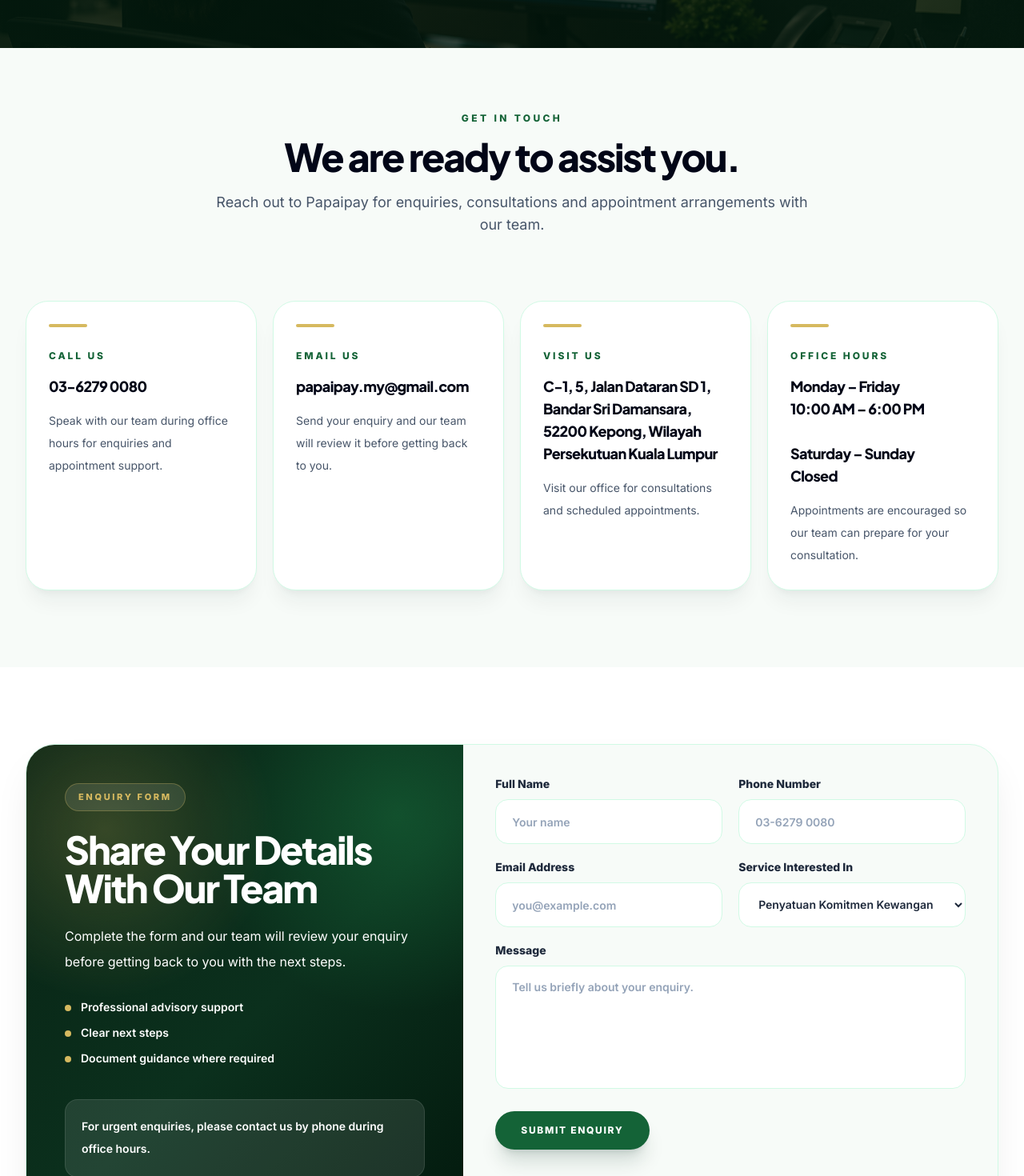
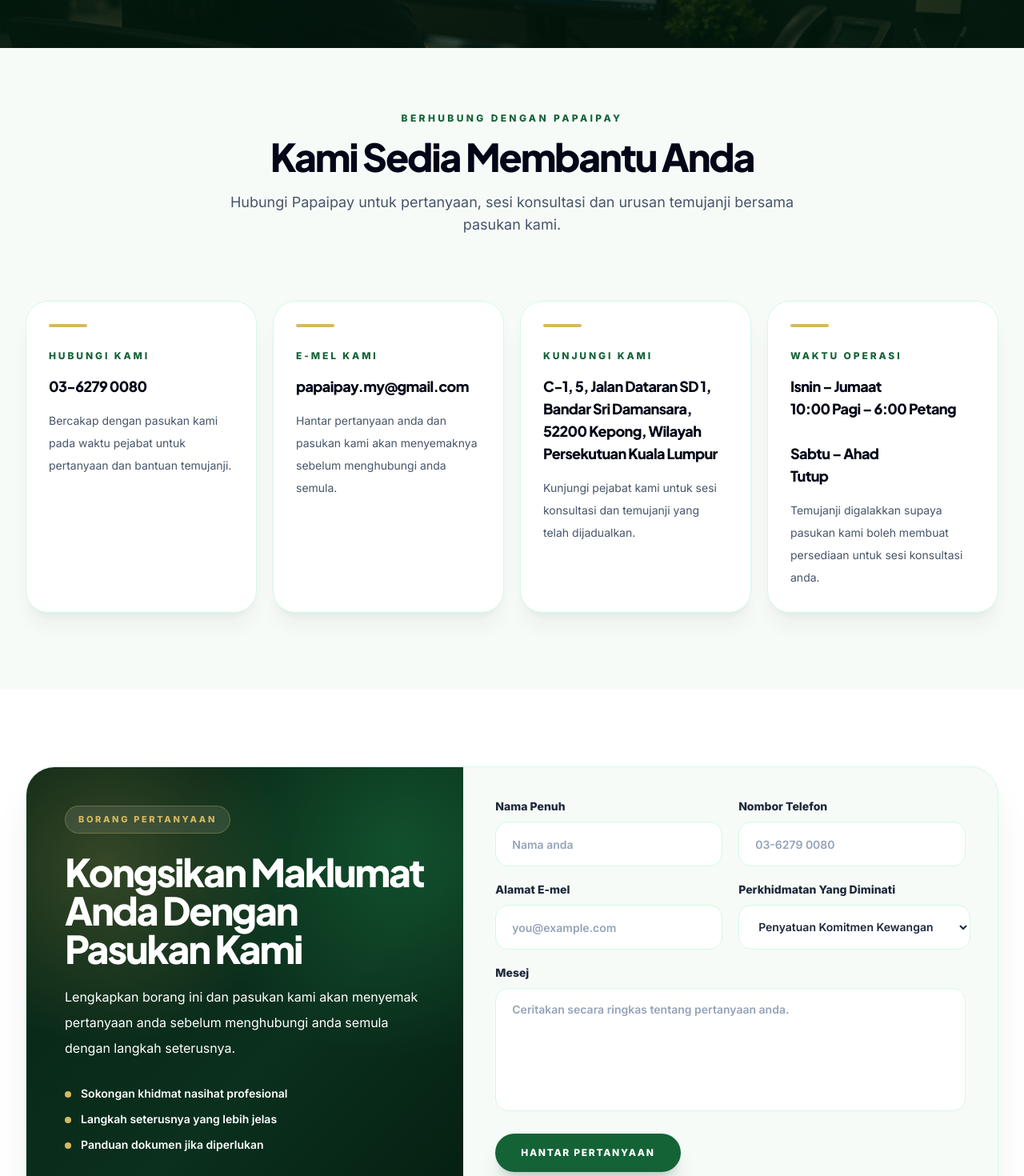
Before and after one commit to Neugens-Solution/papaipay-website, a Next.js app: page /contact in a window 1280 px wide. Shown: the part 260-1730 px from the top of the page at 80% size. Built offline with nearby package versions, Linux system fonts and the light colour scheme.

Commit message:
Update contact page BM copy

```diff
--- a/app/contact/page.tsx
+++ b/app/contact/page.tsx
@@ -13,33 +13,33 @@
 
 const contactCards = [
   {
-    title: "Call Us",
+    title: "Hubungi Kami",
     value: "03-6279 0080",
-    description: "Speak with our team during office hours for enquiries and appointment support.",
+    description: "Bercakap dengan pasukan kami pada waktu pejabat untuk pertanyaan dan bantuan temujanji.",
   },
   {
-    title: "Email Us",
+    title: "E-mel Kami",
     value: "papaipay.my@gmail.com",
-    description: "Send your enquiry and our team will review it before getting back to you.",
+    description: "Hantar pertanyaan anda dan pasukan kami akan menyemaknya sebelum menghubungi anda semula.",
   },
   {
-    title: "Visit Us",
+    title: "Kunjungi Kami",
     value: "C-1, 5, Jalan Dataran SD 1, Bandar Sri Damansara, 52200 Kepong, Wilayah Persekutuan Kuala Lumpur",
-    description: "Visit our office for consultations and scheduled appointments.",
+    description: "Kunjungi pejabat kami untuk sesi konsultasi dan temujanji yang telah dijadualkan.",
   },
   {
-    title: "Office Hours",
-    value: "Monday – Friday\n10:00 AM – 6:00 PM\n\nSaturday – Sunday\nClosed",
-    description: "Appointments are encouraged so our team can prepare for your consultation.",
+    title: "Waktu Operasi",
+    value: "Isnin – Jumaat\n10:00 Pagi – 6:00 Petang\n\nSabtu – Ahad\nTutup",
+    description: "Temujanji digalakkan supaya pasukan kami boleh membuat persediaan untuk sesi konsultasi anda.",
   },
 ];
 
 const enquiryTypes = [
   "Penyatuan Komitmen Kewangan",
-  "Pembiayaan Peribadi",
+  "Pengurusan Pembiayaan Peribadi",
   "Penyelesaian SME",
   "Henry's Asset Approach",
-  "General Enquiry",
+  "Pertanyaan Umum",
 ];
 
 const socialLinks = [
@@ -71,15 +71,15 @@
         <div className="absolute inset-0 bg-[linear-gradient(90deg,rgba(3,26,14,0.9)_0%,rgba(3,26,14,0.72)_48%,rgba(3,26,14,0.88)_100%)]" />
         <div className="absolute inset-0 bg-gradient-to-t from-[#031a0e]/82 via-black/10 to-black/30" />
         <div className="relative mx-auto w-full max-w-7xl px-5 py-8 md:py-16 lg:px-8">
-          <h1 className="text-3xl font-extrabold leading-[1.05] tracking-[-0.05em] md:text-4xl lg:text-5xl">Contact Us</h1>
+          <h1 className="text-3xl font-extrabold leading-[1.05] tracking-[-0.05em] md:text-4xl lg:text-5xl">Hubungi Kami</h1>
         </div>
       </section>
 
       <section className="px-5 py-16 lg:px-8 lg:py-20">
         <div className="mx-auto max-w-3xl text-center">
-          <p className="text-xs font-extrabold uppercase tracking-[0.28em] text-brand-700">Get In Touch</p>
-          <h2 className="mt-4 text-3xl font-extrabold leading-[1.04] tracking-[-0.045em] text-slate-950 md:text-5xl">We are ready to assist you.</h2>
-          <p className="mt-5 text-base leading-8 text-slate-600 md:text-lg">Reach out to Papaipay for enquiries, consultations and appointment arrangements with our team.</p>
+          <p className="text-xs font-extrabold uppercase tracking-[0.28em] text-brand-700">Berhubung Dengan Papaipay</p>
+          <h2 className="mt-4 text-3xl font-extrabold leading-[1.04] tracking-[-0.045em] text-slate-950 md:text-5xl">Kami Sedia Membantu Anda</h2>
+          <p className="mt-5 text-base leading-8 text-slate-600 md:text-lg">Hubungi Papaipay untuk pertanyaan, sesi konsultasi dan urusan temujanji bersama pasukan kami.</p>
         </div>
       </section>
 
@@ -94,24 +94,24 @@
           <div className="relative overflow-hidden bg-[linear-gradient(135deg,#082314_0%,#0b301d_55%,#031a0e_100%)] p-8 text-white md:p-12">
             <div className="absolute inset-0 bg-[radial-gradient(circle_at_18%_18%,rgba(214,185,95,0.22),transparent_32%),radial-gradient(circle_at_85%_15%,rgba(31,143,77,0.35),transparent_36%)]" />
             <div className="relative">
-              <span className="inline-flex rounded-full border border-[#d6b95f]/30 bg-white/10 px-4 py-2 text-[11px] font-extrabold uppercase tracking-[0.24em] text-[#d6b95f]">ENQUIRY FORM</span>
-              <h2 className="mt-6 text-3xl font-extrabold leading-[1.04] tracking-[-0.045em] md:text-5xl">Share Your Details With Our Team</h2>
-              <p className="mt-5 max-w-xl text-base leading-8 text-white/74">Complete the form and our team will review your enquiry before getting back to you with the next steps.</p>
+              <span className="inline-flex rounded-full border border-[#d6b95f]/30 bg-white/10 px-4 py-2 text-[11px] font-extrabold uppercase tracking-[0.24em] text-[#d6b95f]">BORANG PERTANYAAN</span>
+              <h2 className="mt-6 text-3xl font-extrabold leading-[1.04] tracking-[-0.045em] md:text-5xl">Kongsikan Maklumat Anda Dengan Pasukan Kami</h2>
+              <p className="mt-5 max-w-xl text-base leading-8 text-white/74">Lengkapkan borang ini dan pasukan kami akan menyemak pertanyaan anda sebelum menghubungi anda semula dengan langkah seterusnya.</p>
               <ul className="mt-8 grid gap-3 text-sm font-semibold text-white/82">
-                {['Professional advisory support', 'Clear next steps', 'Document guidance where required'].map((item) => <li key={item} className="flex items-center gap-3"><span className="h-2 w-2 rounded-full bg-[#d6b95f]" />{item}</li>)}
+                {['Sokongan khidmat nasihat profesional', 'Langkah seterusnya yang lebih jelas', 'Panduan dokumen jika diperlukan'].map((item) => <li key={item} className="flex items-center gap-3"><span className="h-2 w-2 rounded-full bg-[#d6b95f]" />{item}</li>)}
               </ul>
-              <div className="mt-10 rounded-2xl border border-white/10 bg-white/10 p-5 text-sm font-semibold leading-7 text-white/78">For urgent enquiries, please contact us by phone during office hours.</div>
+              <div className="mt-10 rounded-2xl border border-white/10 bg-white/10 p-5 text-sm font-semibold leading-7 text-white/78">Untuk pertanyaan segera, sila hubungi kami melalui telefon pada waktu pejabat.</div>
             </div>
           </div>
           <form className="p-6 md:p-10">
             <div className="grid gap-5 md:grid-cols-2">
-              <Field label="Full Name" placeholder="Your name" />
-              <Field label="Phone Number" placeholder="03-6279 0080" type="tel" />
-              <Field label="Email Address" placeholder="you@example.com" type="email" />
-              <label className="grid gap-2 text-sm font-extrabold text-slate-800"><span>Service Interested In</span><select className="h-14 rounded-2xl border border-emerald-100 bg-white px-5 text-sm font-semibold text-slate-800 outline-none transition focus:border-brand-700 focus:ring-4 focus:ring-brand-700/10">{enquiryTypes.map((type) => <option key={type}>{type}</option>)}</select></label>
+              <Field label="Nama Penuh" placeholder="Nama anda" />
+              <Field label="Nombor Telefon" placeholder="03-6279 0080" type="tel" />
+              <Field label="Alamat E-mel" placeholder="you@example.com" type="email" />
+              <label className="grid gap-2 text-sm font-extrabold text-slate-800"><span>Perkhidmatan Yang Diminati</span><select className="h-14 rounded-2xl border border-emerald-100 bg-white px-5 text-sm font-semibold text-slate-800 outline-none transition focus:border-brand-700 focus:ring-4 focus:ring-brand-700/10">{enquiryTypes.map((type) => <option key={type}>{type}</option>)}</select></label>
             </div>
-            <label className="mt-5 grid gap-2 text-sm font-extrabold text-slate-800"><span>Message</span><textarea rows={6} placeholder="Tell us briefly about your enquiry." className="resize-none rounded-2xl border border-emerald-100 bg-white px-5 py-4 text-sm font-semibold text-slate-800 outline-none transition placeholder:text-slate-400 focus:border-brand-700 focus:ring-4 focus:ring-brand-700/10" /></label>
-            <button type="submit" className="mt-7 w-full rounded-full bg-brand-700 px-8 py-4 text-xs font-extrabold uppercase tracking-[0.14em] text-white shadow-xl shadow-emerald-950/15 transition hover:-translate-y-0.5 hover:bg-brand-900 md:w-auto">Submit Enquiry</button>
+            <label className="mt-5 grid gap-2 text-sm font-extrabold text-slate-800"><span>Mesej</span><textarea rows={6} placeholder="Ceritakan secara ringkas tentang pertanyaan anda." className="resize-none rounded-2xl border border-emerald-100 bg-white px-5 py-4 text-sm font-semibold text-slate-800 outline-none transition placeholder:text-slate-400 focus:border-brand-700 focus:ring-4 focus:ring-brand-700/10" /></label>
+            <button type="submit" className="mt-7 w-full rounded-full bg-brand-700 px-8 py-4 text-xs font-extrabold uppercase tracking-[0.14em] text-white shadow-xl shadow-emerald-950/15 transition hover:-translate-y-0.5 hover:bg-brand-900 md:w-auto">Hantar Pertanyaan</button>
           </form>
         </div>
       </section>
@@ -119,9 +119,9 @@
       <section className="bg-[#f7fbf8] px-5 py-20 lg:px-8 lg:py-24">
         <div className="mx-auto max-w-7xl">
           <div className="mx-auto max-w-3xl text-center">
-            <p className="text-xs font-extrabold uppercase tracking-[0.28em] text-brand-700">Visit Our Office</p>
-            <h2 className="mt-4 text-3xl font-extrabold leading-[1.04] tracking-[-0.045em] text-slate-950 md:text-5xl">Visit Our Office</h2>
-            <p className="mt-5 text-base leading-8 text-slate-600 md:text-lg">Located in Bandar Sri Damansara, our office is easily accessible for consultations and scheduled appointments.</p>
+            <p className="text-xs font-extrabold uppercase tracking-[0.28em] text-brand-700">Kunjungi Pejabat Kami</p>
+            <h2 className="mt-4 text-3xl font-extrabold leading-[1.04] tracking-[-0.045em] text-slate-950 md:text-5xl">Kunjungi Pejabat Kami</h2>
+            <p className="mt-5 text-base leading-8 text-slate-600 md:text-lg">Pejabat kami terletak di Bandar Sri Damansara dan boleh dikunjungi untuk sesi konsultasi serta temujanji yang telah dijadualkan.</p>
           </div>
           <div className="mt-12 overflow-hidden rounded-[2rem] border border-emerald-100 bg-white shadow-2xl shadow-emerald-950/10">
             <iframe src="https://www.google.com/maps/embed?pb=!1m18!1m12!1m3!1d1991.8001775262276!2d101.61816179839475!3d3.199201799999996!2m3!1f0!2f0!3f0!3m2!1i1024!2i768!4f13.1!3m3!1m2!1s0xa291ee52eb679911%3A0x9e7d9e7d1d5418fb!2sPAPA%20IPAY!5e0!3m2!1sen!2smy!4v1781586680115!5m2!1sen!2smy" width="100%" height="420" style={{ border: 0 }} allowFullScreen loading="lazy" referrerPolicy="no-referrer-when-downgrade" title="Papaipay office location" className="h-[320px] w-full md:h-[420px]" />
@@ -131,8 +131,8 @@
 
       <section className="bg-white px-5 py-20 lg:px-8 lg:py-24">
         <div className="mx-auto max-w-5xl text-center">
-          <p className="text-xs font-extrabold uppercase tracking-[0.28em] text-brand-700">Follow Us</p>
-          <h2 className="mt-4 text-3xl font-extrabold leading-[1.04] tracking-[-0.045em] text-slate-950 md:text-5xl">Stay connected with Papaipay.</h2>
+          <p className="text-xs font-extrabold uppercase tracking-[0.28em] text-brand-700">Ikuti Kami</p>
+          <h2 className="mt-4 text-3xl font-extrabold leading-[1.04] tracking-[-0.045em] text-slate-950 md:text-5xl">Kekal berhubung dengan Papaipay.</h2>
           <div className="mt-10 grid gap-4 sm:grid-cols-3">
             {socialLinks.map(([social, href]) => <a key={social} href={href} className="flex items-center justify-center gap-3 rounded-[1.25rem] border border-emerald-100 bg-[#f7fbf8] px-5 py-4 text-sm font-extrabold text-slate-800 shadow-lg shadow-emerald-950/5 transition hover:-translate-y-0.5 hover:border-brand-700/30 hover:text-brand-700"><SocialIcon name={social} className="h-5 w-5" />{social}</a>)}
           </div>
@@ -144,9 +144,9 @@
           <div className="absolute inset-0 bg-cover bg-center opacity-[0.12]" style={{ backgroundImage: "url('/hero-contact.png')" }} />
           <div className="absolute inset-0 bg-black/25" />
           <div className="relative">
-            <h2 className="mx-auto max-w-3xl text-3xl font-extrabold leading-tight tracking-[-0.045em] md:text-5xl">Let&apos;s Start The Conversation</h2>
-            <p className="mx-auto mt-6 max-w-2xl text-base leading-8 text-white/78">Speak with our team to learn more about the services and solutions available through Papaipay.</p>
-            <a href="tel:0362790080" className="mt-9 inline-flex rounded-full bg-white px-8 py-4 text-xs font-extrabold uppercase tracking-[0.12em] text-brand-900 shadow-xl transition hover:-translate-y-0.5 hover:bg-white/90">Call Us Now</a>
+            <h2 className="mx-auto max-w-3xl text-3xl font-extrabold leading-tight tracking-[-0.045em] md:text-5xl">Bercakap Dengan Kami</h2>
+            <p className="mx-auto mt-6 max-w-2xl text-base leading-8 text-white/78">Berhubung dengan pasukan kami untuk mengetahui lebih lanjut tentang perkhidmatan yang kami sediakan.</p>
+            <a href="tel:0362790080" className="mt-9 inline-flex rounded-full bg-white px-8 py-4 text-xs font-extrabold uppercase tracking-[0.12em] text-brand-900 shadow-xl transition hover:-translate-y-0.5 hover:bg-white/90">Hubungi Kami Sekarang</a>
           </div>
         </div>
       </section>
```
